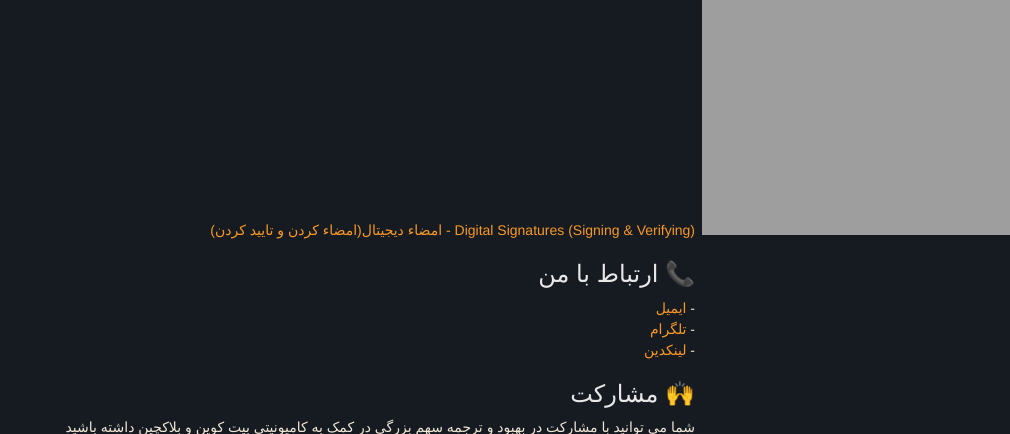
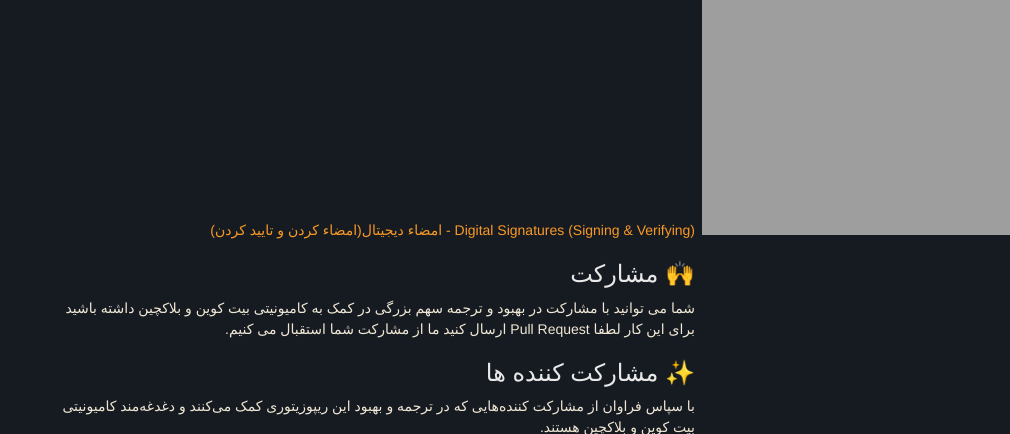
Before and after one commit to rezatajari/learnmeabitcoin, a Jekyll site: the page built from index.md, in a window 1280 px wide and 900 px high, scrolled down 3446 px, cut to the strip 0-434 px from the top of the window. Shown: the whole strip, without its empty margins (270-1280 px from the left). Built offline with Jekyll 4.4.1, drawn with Linux system fonts in a browser that asks for light colours; some web fonts are replaced; our own code applies the rules of GitHub Pages for plain Markdown files; the repository's description, which GitHub fills in, is left out.

Commit message:
add description

```diff
--- a/_config.yml
+++ b/_config.yml
@@ -1,5 +1,5 @@
 title: learnmeabitcoin
-description:
+description: آموزش ساده مفاهیم مهم در بیت کوین
 show_downloads: false
 google_analytics:
 theme: jekyll-theme-midnight
--- a/index.md
+++ b/index.md
@@ -33,12 +33,6 @@
             <li><a href="/Digital%20Signatures%20(Signing%20%26%20Verifying)">Digital Signatures (Signing & Verifying) - امضاء دیجیتال(امضاء کردن و تایید کردن)</a></li>
         </ul>
     </p>
-    <h2>📞 ارتباط با من</h2>
-    <p>
-        - <a href="mailto:reza.tajari70@gmail.com">ایمیل</a><br>
-        - <a href="https://telegram.me/gateofmoney">تلگرام</a><br>
-        - <a href="http://https//www.linkedin.com/in/reza-tajari-971818151/">لینکدین</a>
-    </p>
     <h2>🙌 مشارکت</h2>
     <p>
     شما می توانید با مشارکت در بهبود و ترجمه سهم بزرگی در کمک به کامیونیتی بیت کوین و بلاکچین داشته باشید برای این کار لطفا Pull Request ارسال کنید ما از مشارکت شما استقبال می کنیم.
```
